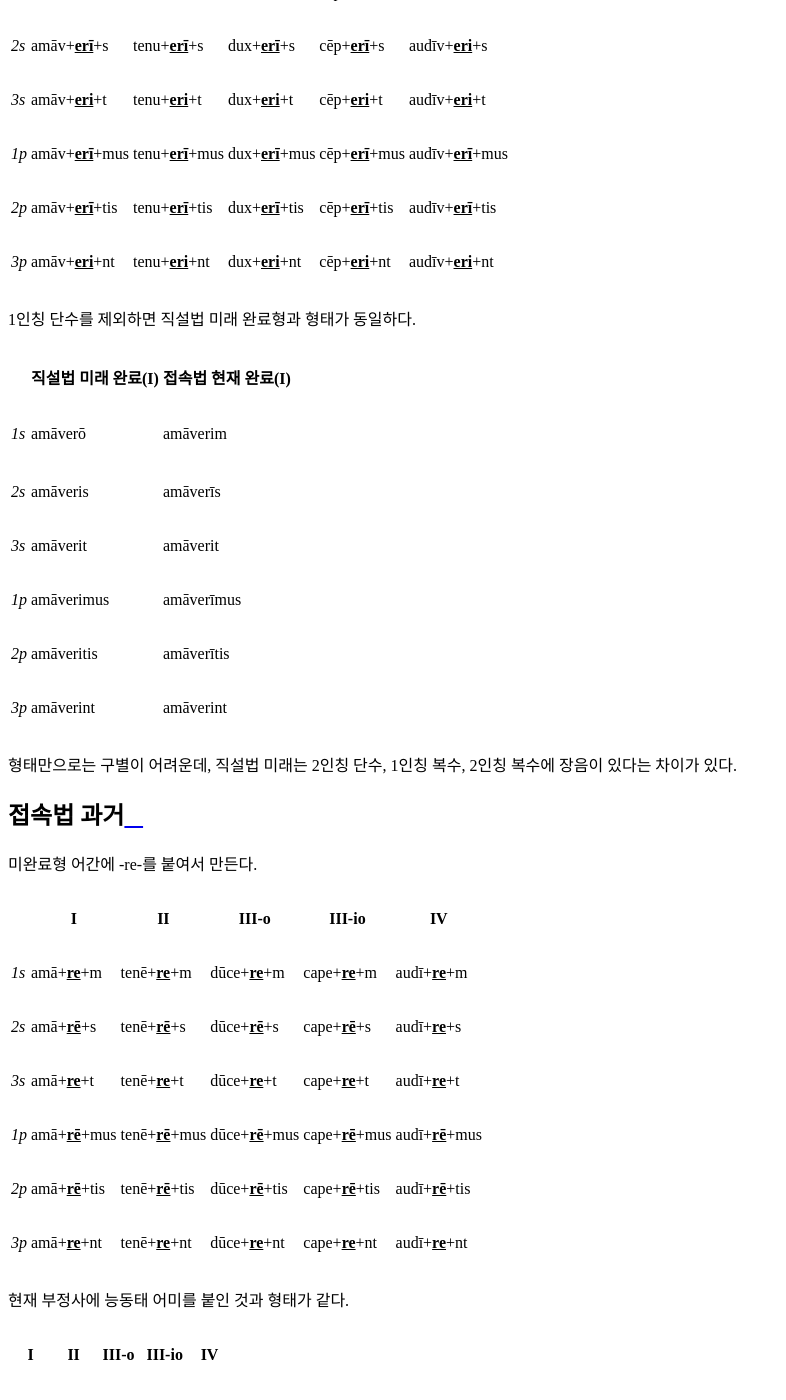
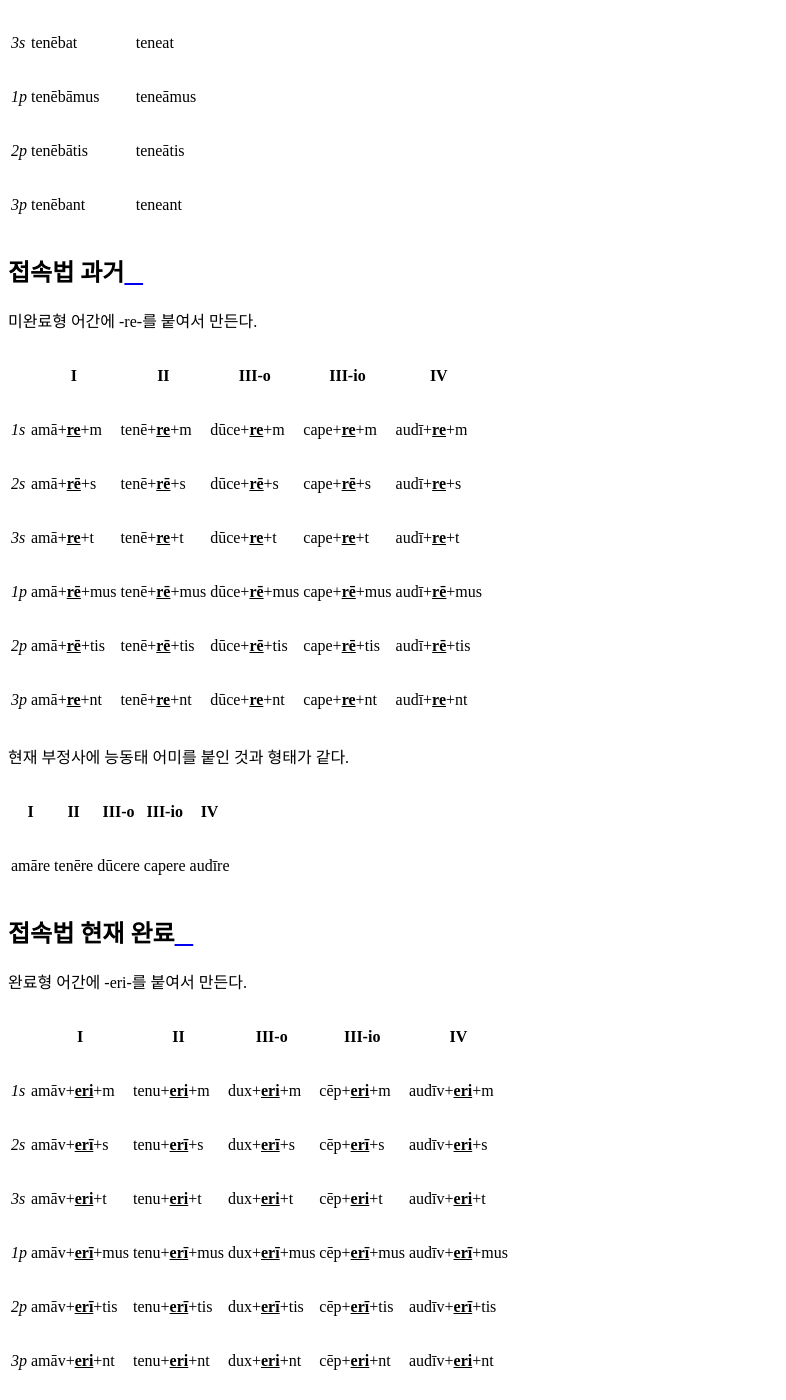
Before and after one commit to kabbala/grammatica_latina, a Sphinx documentation site: the page built from source/coniugatio_verbi/coniugatio_verbi_coniunctivi.rst, in a window 1280 px wide and 1400 px high, scrolled down 2623 px. Shown: the whole window, without its empty margins (0-786 px from the left). Built offline with Sphinx 7.4.7 and the Read the Docs theme 2.0.0, drawn with Linux system fonts in a browser that asks for light colours; some of the changed lines change nothing that is shown; some of the changed text lies outside the part shown.

Commit message:
접속법 설명 추가, 순서 변경

```diff
--- a/source/coniugatio_verbi/coniugatio_verbi_coniunctivi.rst
+++ b/source/coniugatio_verbi/coniugatio_verbi_coniunctivi.rst
@@ -3,12 +3,26 @@
 
 접속법은 현재형, 현재 완료형, 과거형(미완료형), 과거 완료형 4가지가 있다.
 
-.. note:: 미래형이 없는 것은 의미상 미래의 의미를 가지고 있으며, 형태도 비슷하기 때문인 것으로 추측한다.
+.. csv-table::
+   :header-rows: 1
 
+   "시제", "형태"
+   "현재", "미완료형 어간+ā(ē)+능동태 어미"
+   "과거", "미완료형 어간+rē+능동태 어미"
+   "현재 완료", "완료형 어간+erī+능동태 어미"
+   "과거 완료", "완료형 어간+issē+능동태 어미"
+
+.. note::
+
+   미래형이 없는 것은 의미상 미래의 의미를 가지고 있으며, 형태도 비슷하기 때문인 것으로 추측한다.
+
+   특히 접속법 현재는 1인칭 단수가 직설법 미래 1인칭 단수와 동일하며, 접속법 현재 완료는 1인칭 단수를 제외한 나머지가 직설법 미래 완료와 동일하다.
+
+.. todo:: 단음과 장음으로 바뀌는 이유 설명할 것
 
 접속법 현재
 -----------
-미완료형 어간에 -e- 또는 -a-를 붙여서 만든다.
+미완료형 어간에 -a-(또는 -e-)를 붙여서 만든다.
 
 .. csv-table::
    :header-rows: 1
@@ -21,7 +35,7 @@
    ":tsig:`2p`", "am+\ :em:`ē`\+tis", "tene+\ :em:`ā`\+tis", "dūc+\ :em:`ā`\+tis", "capi+\ :em:`ā`\+tis", "audi+\ :em:`ā`\+tis"
    ":tsig:`3p`", "am+\ :em:`e`\+nt", "tene+\ :em:`a`\+nt", "dūc+\ :em:`a`\+nt", "capi+\ :em:`a`\+nt", "audi+\ :em:`a`\+nt"
 
-제1변화 동사의 어간모음 ā는 ē로 바뀐다.
+제1변화 동사에서는 어간모음 ā를 탈락시키고 ē를 사용한다.
 
 제3변화, 제4변화 동사의 1인칭 단수형은 직설법 미래형과 동일하며, 나머지는 -e-와 -a-의 차이가 있다.
 
@@ -49,6 +63,29 @@
    ":tsig:`1p`", "tenēbāmus", "teneāmus"
    ":tsig:`2p`", "tenēbātis", "teneātis"
    ":tsig:`3p`", "tenēbant", "teneant"
+
+접속법 과거
+-----------
+미완료형 어간에 -re-를 붙여서 만든다.
+
+.. csv-table::
+   :header-rows: 1
+
+   "", "I", "II", "III-o", "III-io", "IV"
+   ":tsig:`1s`", "amā+\ :em:`re`\+m", "tenē+\ :em:`re`\+m", "dūce+\ :em:`re`\+m", "cape+\ :em:`re`\+m", "audī+\ :em:`re`\+m"
+   ":tsig:`2s`", "amā+\ :em:`rē`\+s", "tenē+\ :em:`rē`\+s", "dūce+\ :em:`rē`\+s", "cape+\ :em:`rē`\+s", "audī+\ :em:`re`\+s"
+   ":tsig:`3s`", "amā+\ :em:`re`\+t", "tenē+\ :em:`re`\+t", "dūce+\ :em:`re`\+t", "cape+\ :em:`re`\+t", "audī+\ :em:`re`\+t"
+   ":tsig:`1p`", "amā+\ :em:`rē`\+mus", "tenē+\ :em:`rē`\+mus", "dūce+\ :em:`rē`\+mus", "cape+\ :em:`rē`\+mus", "audī+\ :em:`rē`\+mus"
+   ":tsig:`2p`", "amā+\ :em:`rē`\+tis", "tenē+\ :em:`rē`\+tis", "dūce+\ :em:`rē`\+tis", "cape+\ :em:`rē`\+tis", "audī+\ :em:`rē`\+tis"
+   ":tsig:`3p`", "amā+\ :em:`re`\+nt", "tenē+\ :em:`re`\+nt", "dūce+\ :em:`re`\+nt", "cape+\ :em:`re`\+nt", "audī+\ :em:`re`\+nt"
+
+현재 부정사에 능동태 어미를 붙인 것과 형태가 같다.
+
+.. csv-table::
+   :header-rows: 1
+
+   "I", "II", "III-o", "III-io", "IV"
+   "amāre", "tenēre", "dūcere", "capere", "audīre"
 
 접속법 현재 완료
 ----------------
@@ -81,29 +118,6 @@
 
 형태만으로는 구별이 어려운데, 직설법 미래는 2인칭 단수, 1인칭 복수, 2인칭 복수에 장음이 있다는 차이가 있다.
 
-접속법 과거
------------
-미완료형 어간에 -re-를 붙여서 만든다.
-
-.. csv-table::
-   :header-rows: 1
-
-   "", "I", "II", "III-o", "III-io", "IV"
-   ":tsig:`1s`", "amā+\ :em:`re`\+m", "tenē+\ :em:`re`\+m", "dūce+\ :em:`re`\+m", "cape+\ :em:`re`\+m", "audī+\ :em:`re`\+m"
-   ":tsig:`2s`", "amā+\ :em:`rē`\+s", "tenē+\ :em:`rē`\+s", "dūce+\ :em:`rē`\+s", "cape+\ :em:`rē`\+s", "audī+\ :em:`re`\+s"
-   ":tsig:`3s`", "amā+\ :em:`re`\+t", "tenē+\ :em:`re`\+t", "dūce+\ :em:`re`\+t", "cape+\ :em:`re`\+t", "audī+\ :em:`re`\+t"
-   ":tsig:`1p`", "amā+\ :em:`rē`\+mus", "tenē+\ :em:`rē`\+mus", "dūce+\ :em:`rē`\+mus", "cape+\ :em:`rē`\+mus", "audī+\ :em:`rē`\+mus"
-   ":tsig:`2p`", "amā+\ :em:`rē`\+tis", "tenē+\ :em:`rē`\+tis", "dūce+\ :em:`rē`\+tis", "cape+\ :em:`rē`\+tis", "audī+\ :em:`rē`\+tis"
-   ":tsig:`3p`", "amā+\ :em:`re`\+nt", "tenē+\ :em:`re`\+nt", "dūce+\ :em:`re`\+nt", "cape+\ :em:`re`\+nt", "audī+\ :em:`re`\+nt"
-
-현재 부정사에 능동태 어미를 붙인 것과 형태가 같다.
-
-.. csv-table::
-   :header-rows: 1
-
-   "I", "II", "III-o", "III-io", "IV"
-   "amāre", "tenēre", "dūcere", "capere", "audīre"
-
 접속법 과거 완료
 ----------------
 완료형 어간에 -isse-를 붙여서 만든다.
```
